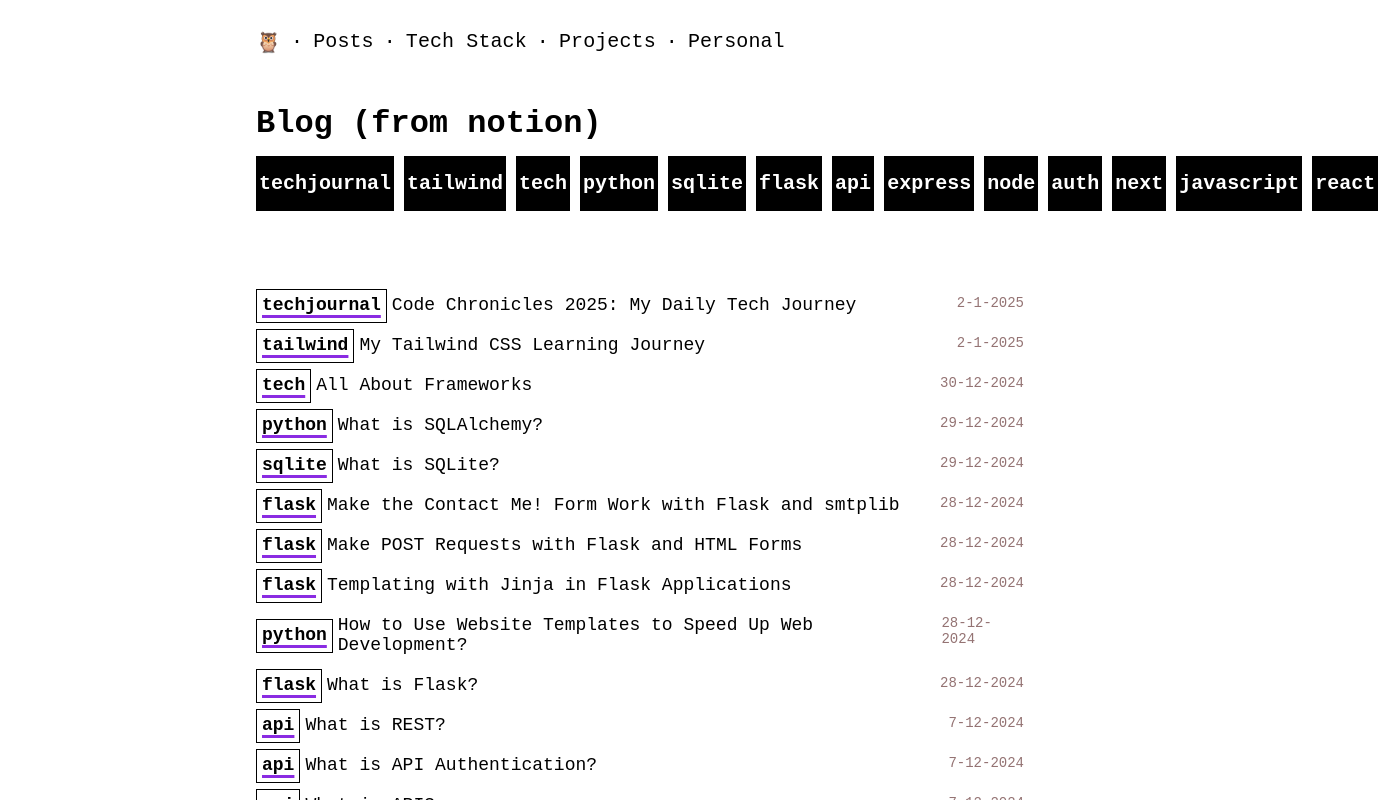
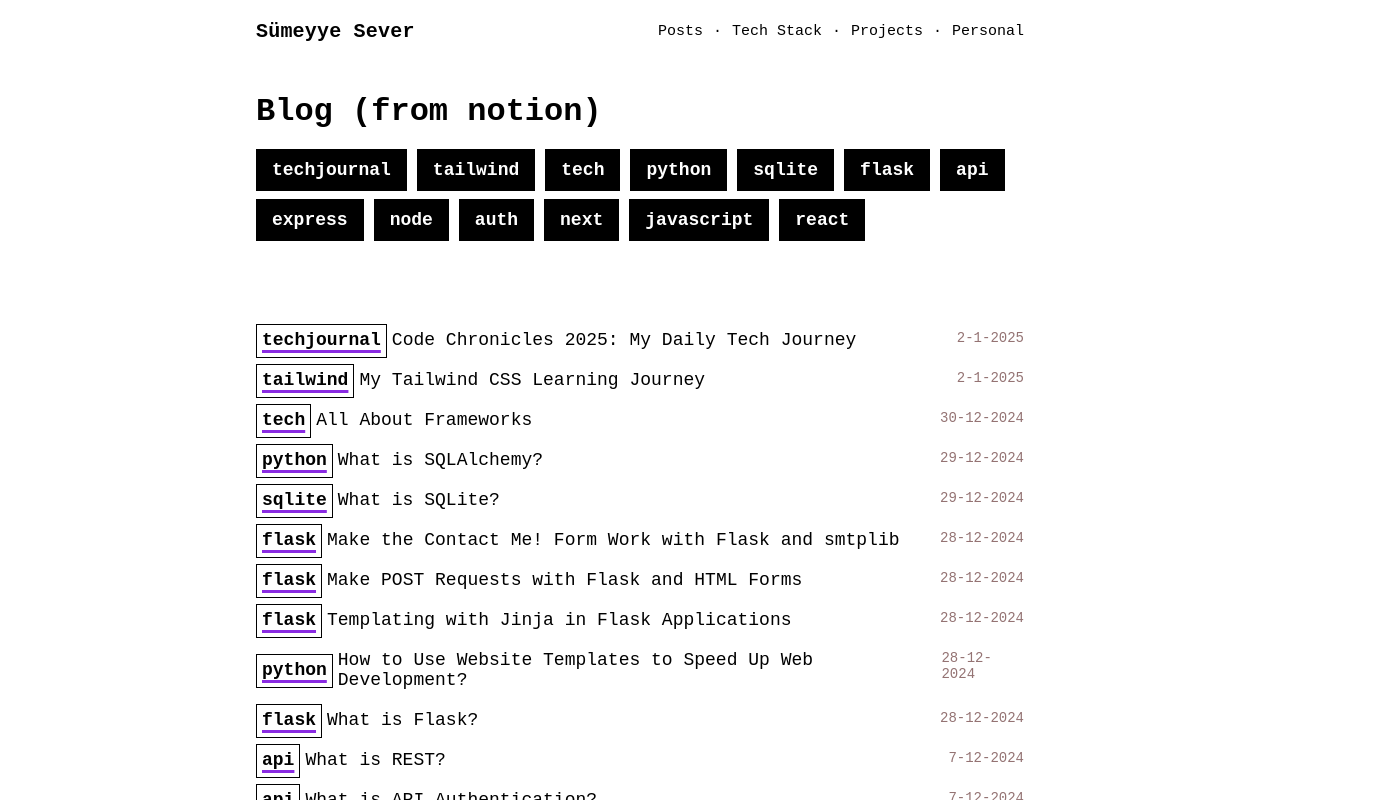
Before and after one commit to sumeyyesever/personal-website, a React (Vite) app: page /posts in a window 1280 px wide. Shown: the top 800 px of the page, 1388 px wide, since content can reach past the window. Built offline with nearby package versions, Linux system fonts and the light colour scheme.

Commit message:
make header responsive

```diff
--- a/src/components/header/Header.jsx
+++ b/src/components/header/Header.jsx
@@ -1,21 +1,48 @@
 import { Link } from "react-router-dom"
 import "./header.css"
+import { useState } from "react";
 
 export default function Header() {
+    const [isMobileMenuOpen, setIsMobileMenuOpen] = useState(false);
+
+    const toggleMenu = () => {
+        console.log("opennn");
+
+        setIsMobileMenuOpen((prev) => !prev);
+    };
     return (
-        <div className="header-container">
-            <ul className='nav-links'>
-                <Link to={"/"} className="link"><li className="nav-link">🦉</li></Link>
-                <div>·</div>
-                <Link to={"/posts"} className="link"><li className="nav-link">Posts</li></Link>
-                <div>·</div>
-                <Link to={"/tech-stack"} className="link"><li className="nav-link">Tech Stack</li></Link>
-                <div>·</div>
-                <Link to={"/projects"} className="link"><li className="nav-link">Projects</li></Link>
-                <div>·</div>
-                <Link to={"/personal"} className="link"><li className="nav-link">Personal</li></Link>
-
-            </ul>
-        </div>
+        <header className="header">
+            <section className="header-container">
+                <Link to={"/"} className="link"><h1 className="header-title">Sümeyye Sever</h1></Link>
+                <div>
+                    <button id="hamburger-button" className="hamburger-btn" onClick={toggleMenu}>&#9776;</button>
+                    <nav className="desktop-nav">
+                        <ul>
+                            <Link to={"/posts"} className="link"><li>Posts</li></Link>
+                            <div>·</div>
+                            <Link to={"/tech-stack"} className="link"><li>Tech Stack</li></Link>
+                            <div>·</div>
+                            <Link to={"/projects"} className="link"><li>Projects</li></Link>
+                            <div>·</div>
+                            <Link to={"/personal"} className="link"><li>Personal</li></Link>
+                        </ul>
+                    </nav>
+                </div>
+            </section>
+            {isMobileMenuOpen && (
+                <section id="mobile-menu" className="mobile-menu">
+                    <button className="close-btn" onClick={toggleMenu}>&times;</button>
+                    <nav className="mobile-nav">
+                        <ul className='nav-links'>
+                            <Link to={"/"} className="link" onClick={toggleMenu}><li>Home</li></Link>
+                            <Link to={"/posts"} className="link" onClick={toggleMenu}><li>Posts</li></Link>
+                            <Link to={"/tech-stack"} className="link" onClick={toggleMenu}><li>Tech Stack</li></Link>
+                            <Link to={"/projects"} className="link" onClick={toggleMenu}><li>Projects</li></Link>
+                            <Link to={"/personal"} className="link" onClick={toggleMenu}><li>Personal</li></Link>
+                        </ul>
+                    </nav>
+                </section>
+            )}
+        </header>
     )
 }
--- a/src/components/header/header.css
+++ b/src/components/header/header.css
@@ -1,17 +1,100 @@
-.header-container{
-    margin-bottom: 20px;
+.header {
+    background-color: white;
+    color: black;
+    width: 100%;
 }
 
-.nav-links{
+.header-container {
+    margin-bottom: 20px;
+    display: flex;
+    justify-content: space-between;
+    align-items: center;
+}
+
+.header-title {
+    font-weight: 600;
+    font-size: 20px;
+    letter-spacing: 0.2px;
+}
+
+.desktop-nav {
+    display: none;
+}
+
+.desktop-nav ul {
     display: flex;
     column-gap: 10px;
-    font-size: 20px;
-    letter-spacing: 0.1px;
+    font-size: 15px;
     font-weight: 500;
 }
 
-.nav-link:hover{
+.desktop-nav ul li:hover {
     cursor: pointer;
     text-decoration: underline;
     text-decoration-color: #4db0f2;
 }
+
+.hamburger-btn {
+    font-size: 25px;
+    background: none;
+    border: none;
+    color: rgb(0, 0, 0);
+    cursor: pointer;
+    outline: none;
+}
+
+.mobile-menu {
+    position: fixed;
+    top: 0;
+    left: 0;
+    width: 100vw;
+    height: 100vh;
+    background-color: rgb(255, 255, 255);
+    font-size: 2rem;
+    display: flex;
+    flex-direction: column;
+    align-items: center;
+    padding: 32px 0;
+}
+
+.close-btn {
+    font-size: 35px;
+    align-self: center;
+    padding: 0 24px;
+    background: none;
+    border: none;
+    color: rgb(0, 0, 0);
+    cursor: pointer;
+}
+
+
+.mobile-nav {
+    display: flex;
+    flex-direction: column;
+    width: 100%;
+    text-align: center;
+}
+
+.mobile-nav ul li {
+    padding: 24px 0;
+    font-size: 20px;
+    text-decoration: none;
+    color: rgb(0, 0, 0);
+}
+
+.mobile-nav ul li:hover {
+    cursor: pointer;
+    text-decoration: underline;
+    text-decoration-color: #4db0f2;
+}
+
+
+@media (min-width: 640px) {
+    .desktop-nav {
+        display: block;
+    }
+
+    .hamburger-btn {
+        display: none;
+    }
+}
--- a/src/index.css
+++ b/src/index.css
@@ -5,8 +5,9 @@
   font-family: "Fira Code", monospace;
 }
 
-body{
-  margin: 30px 20%;
+body {
+  margin: 20px 20%;
+  min-height: 100vh;
 }
 
 li{
--- a/src/pages/posts/posts.css
+++ b/src/pages/posts/posts.css
@@ -6,15 +6,19 @@
     margin-bottom: 30px;
 }
 
-.posts-tags-container{
+.posts-tags-container {
+    display: flex;
+    flex-wrap: wrap;
+    gap: 30px 10px;
     margin-bottom: 100px;
+    max-width: 100%;
 }
 
-.single-tag{
-    margin-right: 10px;
+.single-tag {
     border: 1px solid black;
-    padding: 15px 2px;
-    font-size: 20px;
+    margin-bottom: 200px;
+    padding: 10px 15px;
+    font-size: 18px;
     font-weight: bold;
     color: white;
     background-color: black;
```
